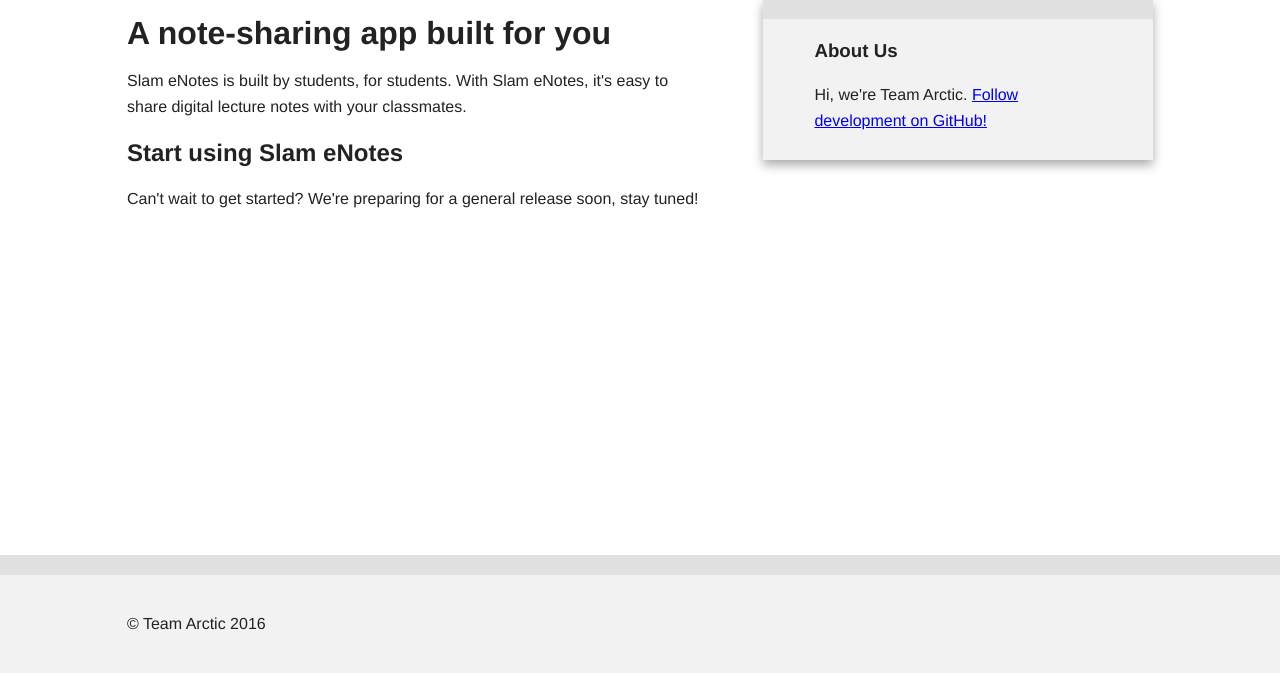
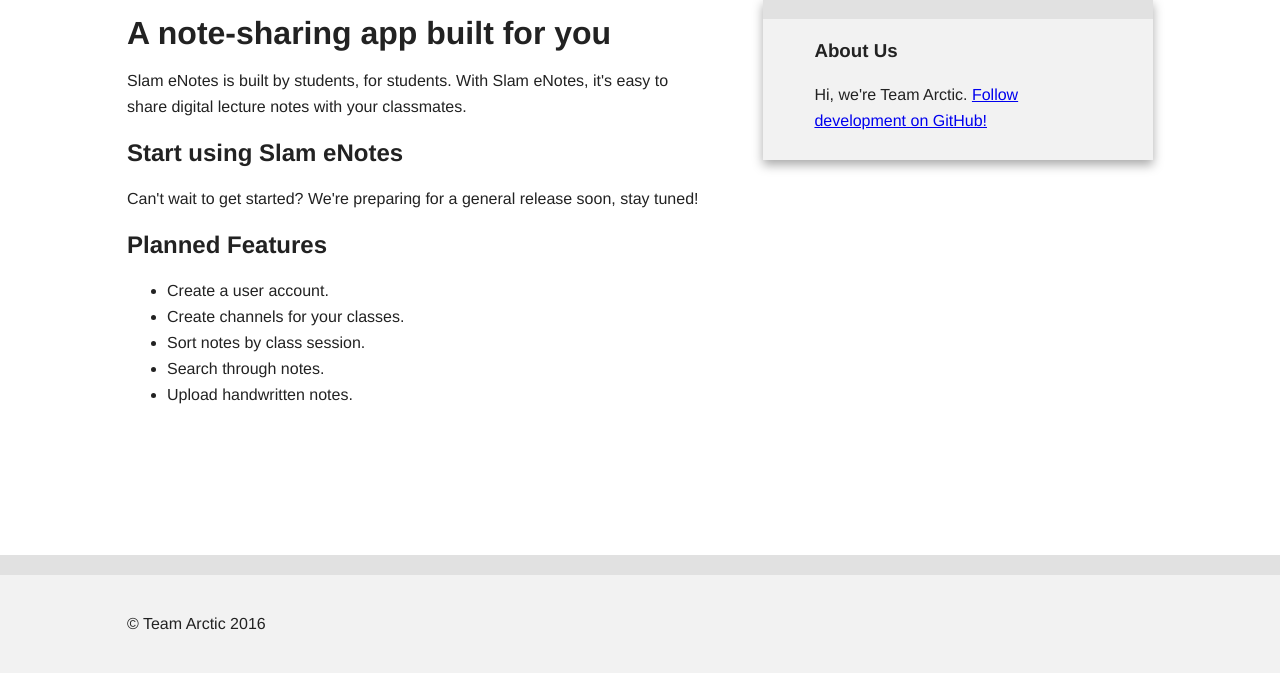
Before and after one commit to CS3398-Arctic/CS3398-Arctic-F2016, a Django app: page / in a window 1280 px wide. Shown: the part 127-800 px from the top of the page. Run offline with Django 3.2, Linux system fonts and the light colour scheme; some libraries are stand-ins or nearby versions.

Commit message:
Added a list of planned features to homepage.

```diff
--- a/templates/index.html
+++ b/templates/index.html
@@ -47,6 +47,16 @@
                         <h2>Start using Slam eNotes</h2>
                         <p>Can't wait to get started? We're preparing for a general release soon, stay tuned!</p>
                     </section>
+                    <section>
+                        <h2>Planned Features</h2>
+                        <ul>
+                            <li>Create a user account.</li>
+                            <li>Create channels for your classes.</li>
+                            <li>Sort notes by class session.</li>
+                            <li>Search through notes.</li>
+                            <li>Upload handwritten notes.</li>
+                        </ul>
+                    </section>
                 </article>
                 <aside>
                     <h3>About Us</h3>
```
